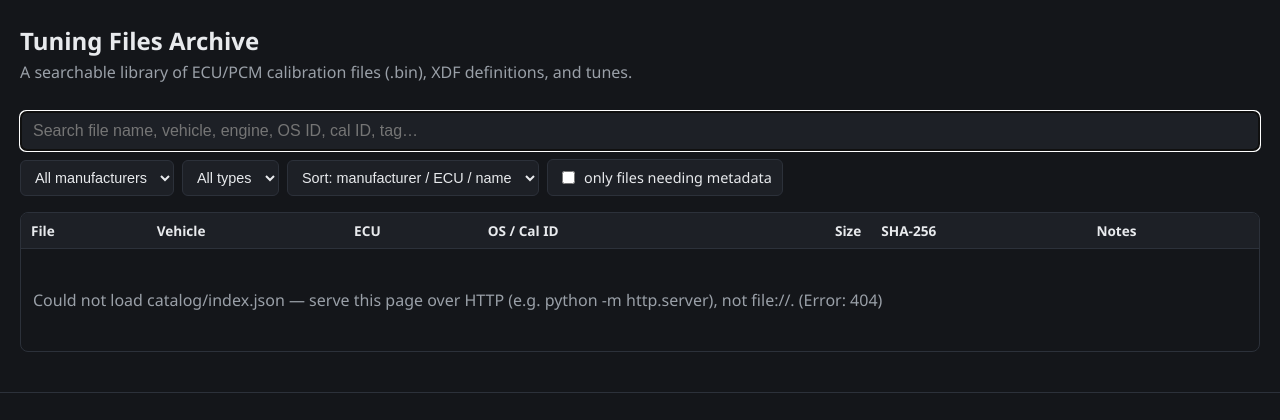
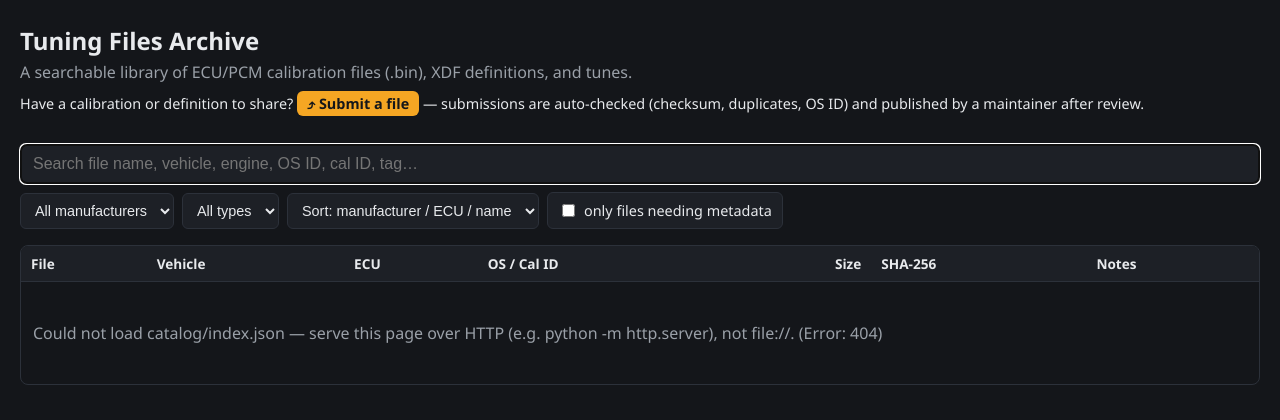
Before and after one commit to GT238/Tuning-Files, a Flask app: template templates/index.html in a window 1280 px wide. Shown: the top 420 px of the page. Run offline with Flask 3, Linux system fonts and the light colour scheme; the template is opened without the code that fills it, so the values that code supplies are empty.

Commit message:
Make submit link prominent in catalog header (was footer-only; generated catalog was stale)

```diff
--- a/templates/index.html
+++ b/templates/index.html
@@ -10,6 +10,9 @@
 <header>
   <h1>Tuning Files Archive</h1>
   <p class="tagline">A searchable library of ECU/PCM calibration files (.bin), XDF definitions, and tunes.</p>
+  <p class="submit-line">Have a calibration or definition to share?
+    <a class="submit-btn" href="/submit">⤴ Submit a file</a>
+    — submissions are auto-checked (checksum, duplicates, OS ID) and published by a maintainer after review.</p>
 </header>
 
 <main>
--- a/templates/style.css
+++ b/templates/style.css
@@ -82,6 +82,13 @@ a { color: var(--accent); }
 
 #empty { color: var(--muted); padding: 24px 12px; }
 
+.submit-line { margin: 8px 0 0; font-size: .9rem; }
+.submit-btn {
+  display: inline-block; background: var(--accent); color: #14161a;
+  font-weight: 600; padding: 3px 10px; border-radius: 6px; text-decoration: none;
+}
+.submit-btn:hover { filter: brightness(1.1); }
+
 footer {
   max-width: 1400px; margin: 0 auto; padding: 16px 20px 40px;
   color: var(--muted); font-size: .8rem; border-top: 1px solid var(--line);
```
